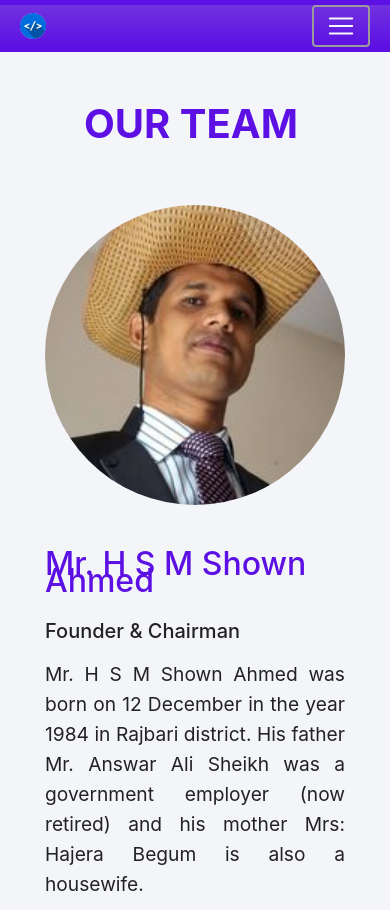
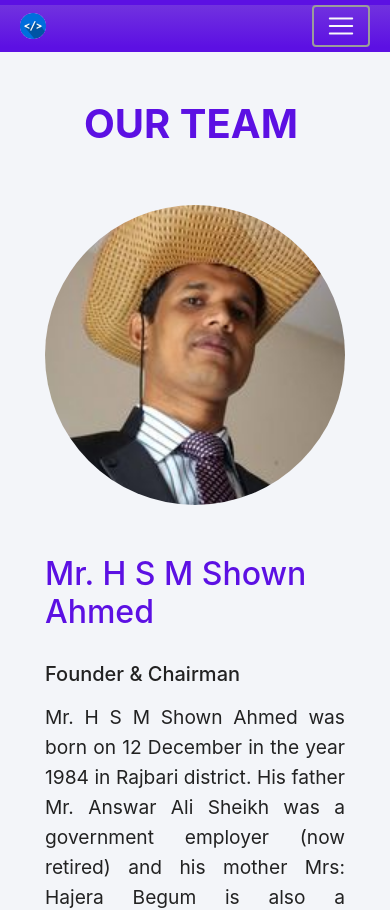
Before and after one commit to CrazyPythonLover1/AnswarIT-React.js-FrontEnd, a React (Create React App) app: page /admin in a window 390 px wide. Shown: the top 910 px of the page. Built offline with nearby package versions, Linux system fonts and the light colour scheme.

Commit message:
admin name responsive

```diff
--- a/src/components/Admin/AdminData.js
+++ b/src/components/Admin/AdminData.js
@@ -11,23 +11,17 @@ const AdminData = (props) => {
           <img className="img-fluid  img" src={image} alt="" />
         </div>
         <div className="col-md-12 col-lg-8">
-            <h2
-            style={{ color: "#5c10e3", lineHeight: "17px" }}
-            className="nameDesign"
-            >
+          <h2 style={{ color: "#5c10e3" }} className="nameDesign">
             {name}
           </h2>
-            <h5 style={{ margin:"1rem 0"}}>{title}</h5>
-            <p style={{ lineHeight: "30px", textAlign:"justify"}}>
+          <h5 style={{ margin: "1rem 0" }}>{title}</h5>
+          <p style={{ lineHeight: "30px", textAlign: "justify" }}>
             {description}
           </p>
 
-            <p style={{ lineHeight: "30px", textAlign:"justify" }}>
-                {desc2}
-            </p>
+          <p style={{ lineHeight: "30px", textAlign: "justify" }}>{desc2}</p>
         </div>
       </div>
-
     </section>
   );
 };
```
Lines whose indentation alone changed are shown as unchanged.
